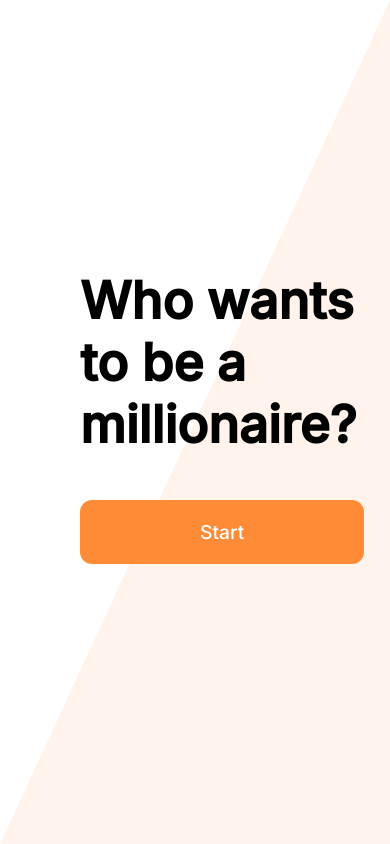
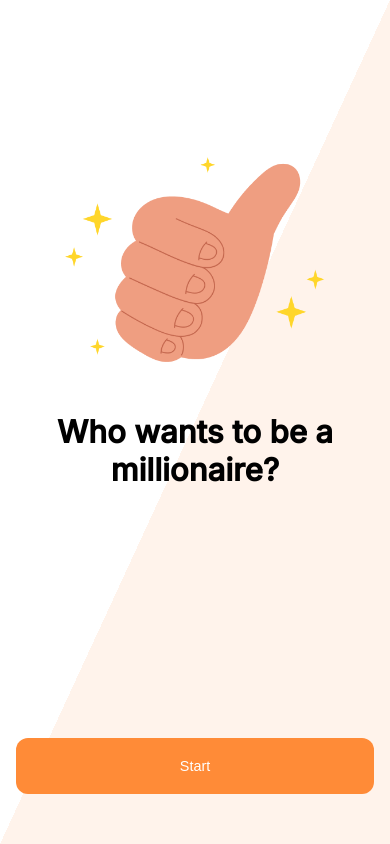
Before and after one commit to kpimarianenko/millionaire, a React app: page / in a window 390 px wide. Built offline with nearby package versions, Linux system fonts and the light colour scheme.

Commit message:
mobile markup for start/end pages

```diff
--- a/package.json
+++ b/package.json
@@ -20,7 +20,7 @@
     "web-vitals": "^0.2.4"
   },
   "scripts": {
-    "start": "react-scripts start",
+    "start": "set PUBLIC_URL= && react-scripts start",
     "predeploy": "npm run build",
     "deploy": "gh-pages -d build",
     "build": "react-scripts build",
--- a/src/components/Utils.js
+++ b/src/components/Utils.js
@@ -17,12 +17,18 @@ export function Menu({ title, caption, btnText, ...attrs }) {
   return (
     <div>
       <div className="wrapper menu__wrapper">
-        <img src="hand.png" alt="hand" className="menu__wrapper__image" />
+        <div className="menu__wrapper_image-wrapper">
+          <img src="hand.png" alt="hand" className="menu__wrapper__image" />
+        </div>
         <div className="menu__wrapper-inner">
-          <h2 className="menu__wrapper__caption">{caption}</h2>
-          <h1 className="menu__wrapper__title">{title}</h1>
-          <div {...attrs}>
-            <Link to="/game" className="button">{btnText}</Link>
+          <div>
+            <h2 className="menu__wrapper__caption">{caption}</h2>
+            <h1 className="menu__wrapper__title">{title}</h1>
+          </div>
+          <div >
+            <button {...attrs} className="button">
+              <Link to="/game">{btnText}</Link>
+            </button>
           </div>
         </div>
       </div>
--- a/src/index.css
+++ b/src/index.css
@@ -61,7 +61,11 @@ code {
   color: #FFFFFF;
   background-color: #FF8B37;
   font-size: 1.2rem;
-  cursor: pointer;
+  box-sizing: border-box;
+}
+
+.button a {
+  color: #FFFFFF;
   text-decoration: none;
 }
 
@@ -79,6 +83,21 @@ code {
   padding: 80px;
   padding-bottom: 120px;
   box-sizing: border-box;
+}
+
+@media screen and (max-width: 900px) {
+  html {
+    font-size: 12px;
+  }
+
+  .wrapper {
+    padding: 16px;
+    padding-bottom: 50px;
+  }
+
+  .main {
+    display: block;
+  }
 }
 
 @media screen and (min-width: 2000px) {
--- a/src/styles/Menu.css
+++ b/src/styles/Menu.css
@@ -27,3 +27,42 @@
     width: 100%;
     object-fit: contain;
 }
+
+@media screen and (max-width: 900px) {
+  .menu__wrapper__caption {
+    font-size: 1.45rem;
+  }
+
+  .menu__wrapper {
+    grid-template-columns: 1fr;
+    grid-template-rows: repeat(2, 1fr);
+    height: 100vh;
+  }
+
+  .menu__wrapper__title {
+    font-size: 2.6rem;
+    margin-bottom: 0;
+  }
+
+  .menu__wrapper_image-wrapper {
+    display: flex;
+    flex-direction: column;
+    justify-content: flex-end;
+  }
+
+  .menu__wrapper__image {
+    max-width: 100%;
+    max-height: 250px;
+    margin-bottom: 40px;
+  }
+
+  .menu__wrapper-inner {
+    text-align: center;
+    justify-content: space-between;
+  }
+
+  .button {
+    padding: 20px 0;
+    width: 100%;
+  }
+}
```
Also changed, not shown: src/components/App.js (+5 -2 lines).
